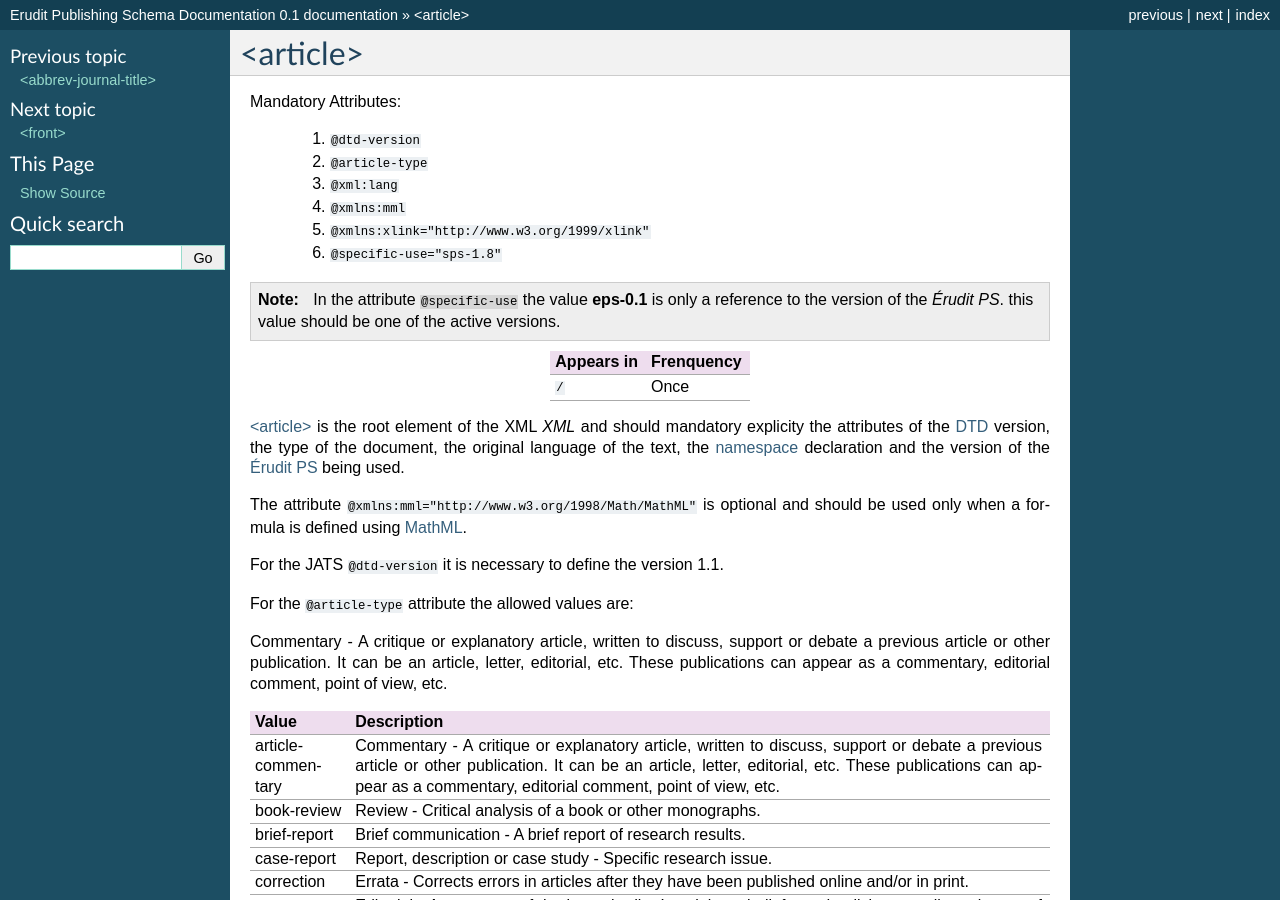
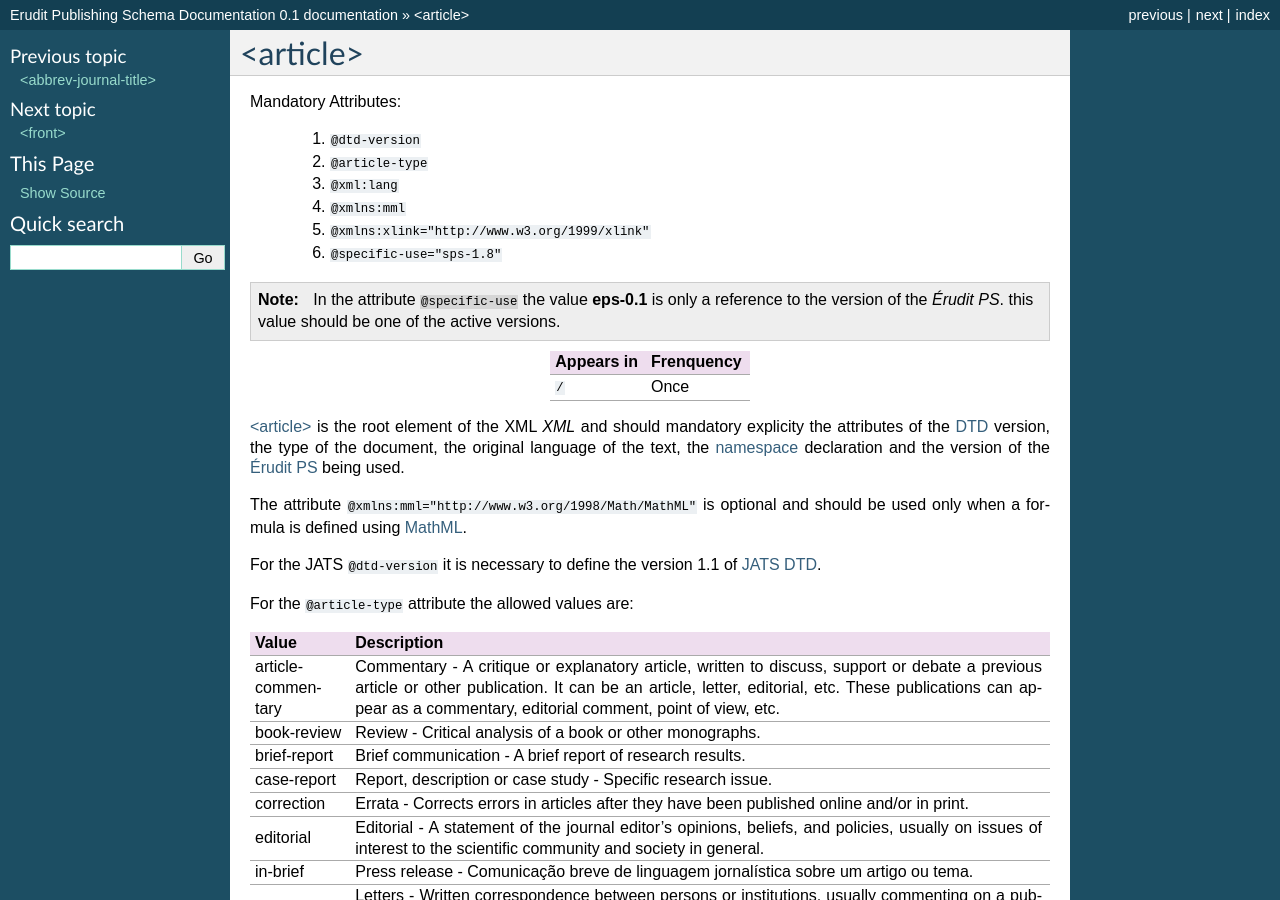
Before and after one commit to erudit/erudit-ps-documentation, a Sphinx documentation site: the page built from docs/source/tagset/element-article.rst, in a window 1280 px wide and 900 px high. Built offline with Sphinx 7.4.7, drawn with Linux system fonts in a browser that asks for light colours.

Commit message:
Adjusts in index.rst and article.rst

```diff
--- a/docs/source/tagset/element-article.rst
+++ b/docs/source/tagset/element-article.rst
@@ -22,15 +22,13 @@
 
 
 
-:ref:`element-article` is the root element  of the XML *XML* and should mandatory explicity the attributes  of the :term:`DTD` version, the type of the document, the original language of the text, the :term:`namespace` declaration and the version of the :term:`Érudit PS` being used.
+:ref:`element-article` is the root element  of the XML *XML* and should mandatory explicity the attributes of the :term:`DTD` version, the type of the document, the original language of the text, the :term:`namespace` declaration and the version of the :term:`Érudit PS` being used.
 
 The attribute ``@xmlns:mml="http://www.w3.org/1998/Math/MathML"`` is optional and should be used only when a formula is defined using :term:`MathML`.
 
-For the JATS ``@dtd-version`` it is necessary to define the version 1.1.
+For the JATS ``@dtd-version`` it is necessary to define the version 1.1 of :term:`JATS` :term:`DTD`.
 
 For the ``@article-type`` attribute the allowed values are:
-
-Commentary - A critique or explanatory article, written to discuss, support or debate a previous article or other publication. It can be an article, letter, editorial, etc. These publications can appear as a commentary, editorial comment, point of view, etc.
 
 +--------------------+----------------------------------------------------------+
 | Value              | Description                                              |
@@ -111,10 +109,10 @@
 
 .. code-block:: xml
 
-     <article xmlns:xlink="http://www.w3.org/1999/xlink" xmlns:mml="http://www.w3.org/1998/Math/MathML" dtd-version="1.1" specific-use="sps-1.8" article-type="research-article" xml:lang="pt">
+     <article xmlns:xlink="http://www.w3.org/1999/xlink" xmlns:mml="http://www.w3.org/1998/Math/MathML" dtd-version="1.1" specific-use="eps-0.1" article-type="research-article" xml:lang="pt">
 
            ...
 
     </article>
 
-.. {"reviewed_on": "20180426", "by": "fabio.batalha@erudit.org"}
+.. {"reviewed_on": "20180430", "by": "fabio.batalha@erudit.org"}
```
